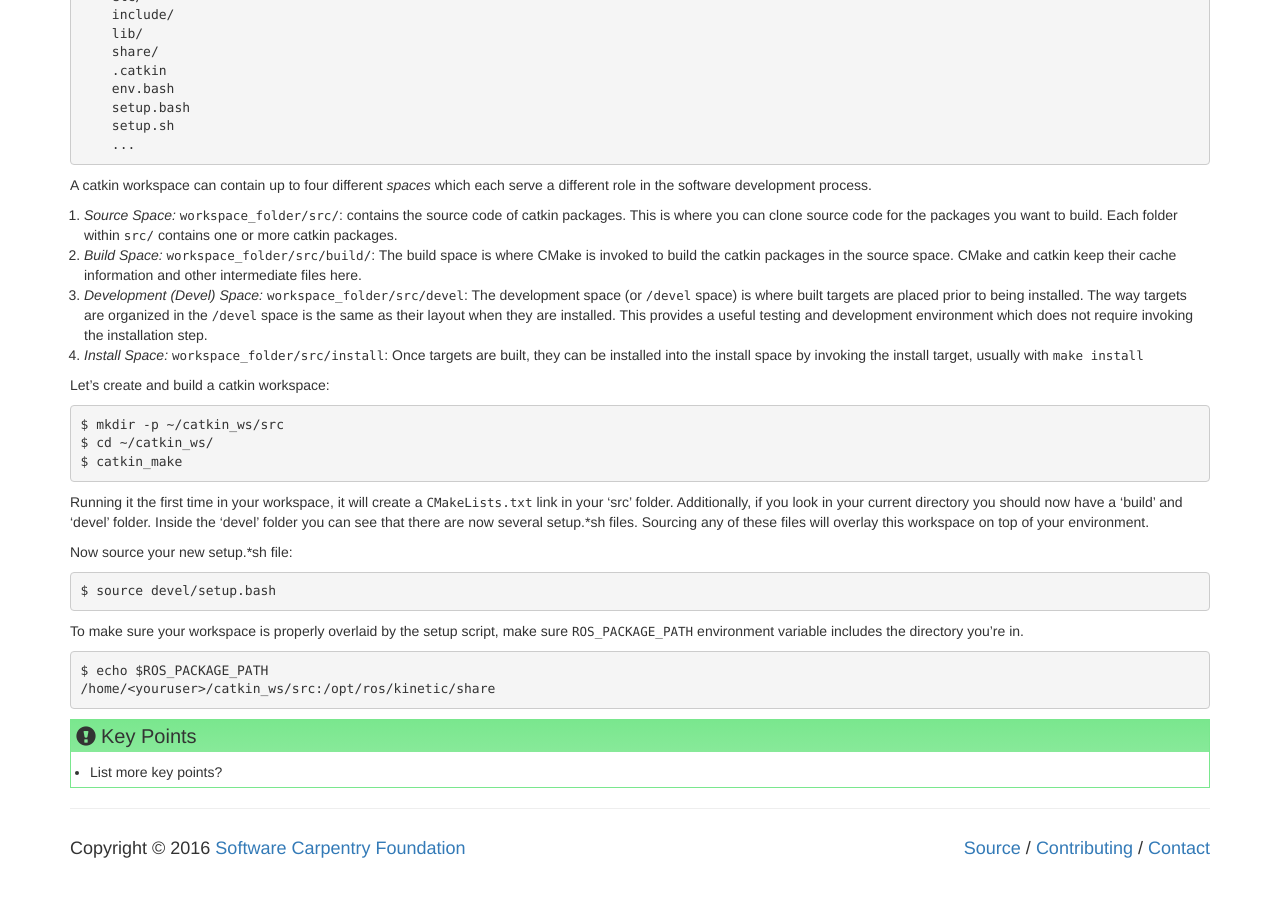
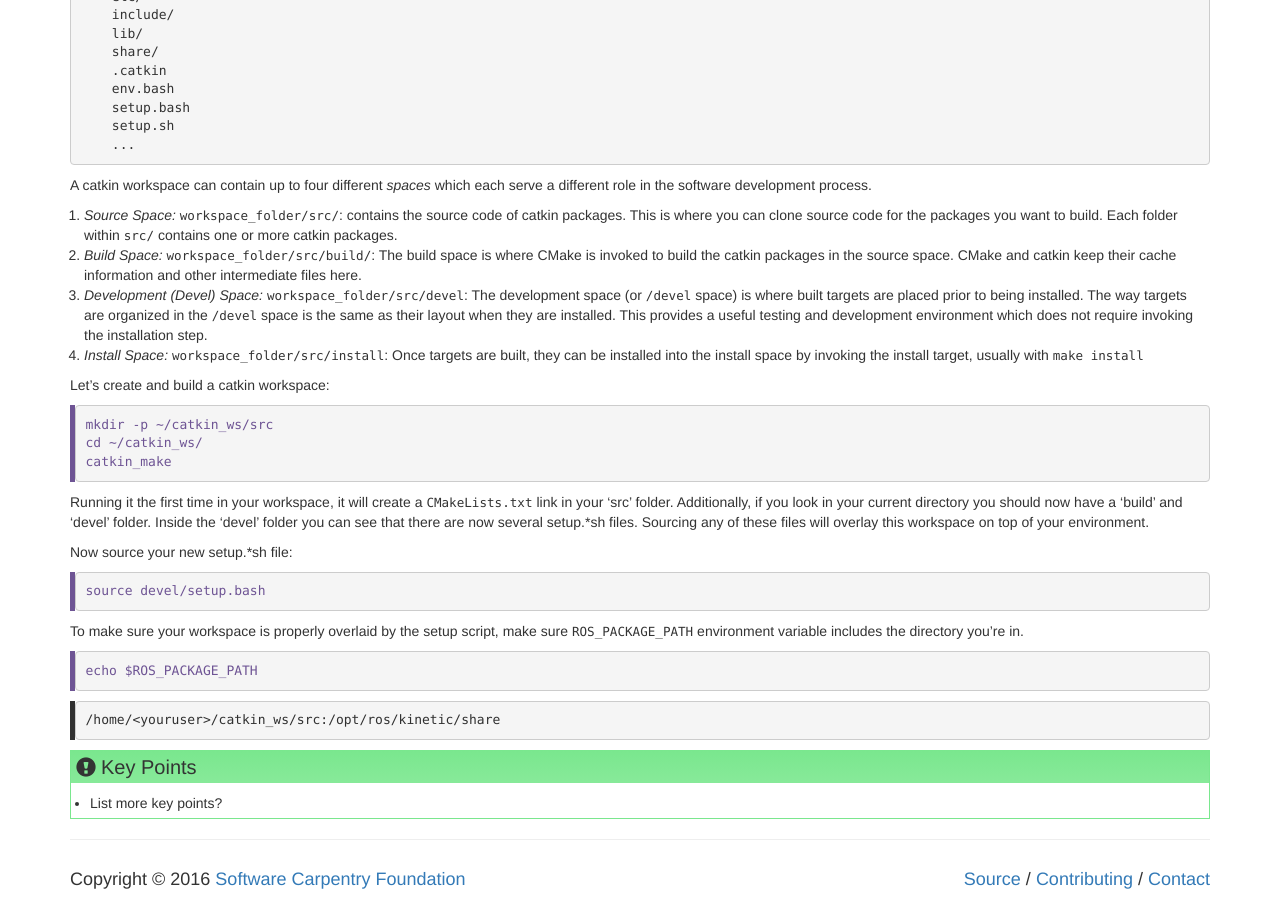
Before and after one commit to mark-toma/ros-workshop, a Jekyll site: the page built from _episodes/11-ros-overview.md, in a window 1280 px wide and 900 px high, scrolled down 2607 px. Built offline with Jekyll 4.4.1, drawn with Linux system fonts in a browser that asks for light colours; before the commit the page ends 3476 px from its top, so only the background shows below that.

Commit message:
add bash metadata to 11-ros-overview
This one actually had an output block

````diff
--- a/_episodes/11-ros-overview.md
+++ b/_episodes/11-ros-overview.md
@@ -23,6 +23,7 @@ The Robotics Operating System is not an operating system in the way that Windows
    ```
    sudo apt-get install ros-indigo-turtlesim
    ```
+   {: .bash}
 
 2. **Starting TurtleSim**
 
@@ -33,6 +34,7 @@ The Robotics Operating System is not an operating system in the way that Windows
    rosrun turtlesim turtlesim_node
    rosrun turtlesim turtle_teleop_key
    ```
+   {: .bash}
 
    This window shows a simulated, turtle-shaped robot that lives in a square world. If you give your third terminal (the one executing the `turtle_teleop_key` command) the input focus and press the Up, Down, Left, or Right keys, the turtle will move in response to your commands, leaving a trail behind it.
 
@@ -50,6 +52,7 @@ The Robotics Operating System is not an operating system in the way that Windows
    ```
    rospack list
    ```
+   {: .bash}
 
    Each package is defined by a **manifest**, which is a file called `package.xml`. This file
    defines some details about the package, including its name, version, maintainer, and dependencies.
@@ -60,6 +63,7 @@ The Robotics Operating System is not an operating system in the way that Windows
    ```
    rospack find <package-name>
    ```
+   {: .bash}
 
 4. **The ROS Master**
 
@@ -68,6 +72,7 @@ The Robotics Operating System is not an operating system in the way that Windows
    ```
    roscore
    ```
+   {: .bash}
 
     You should allow the master to continue running for the entire time that you’re using
    ROS. One reasonable workflow is to start `roscore` in one terminal, then open other terminals
@@ -86,12 +91,14 @@ The Robotics Operating System is not an operating system in the way that Windows
    ```
    rosrun <package-name> <executable-name>
    ```
+   {: .bash}
 
    ROS provides a few ways to get information about the nodes that are running at any particular time. To get a list of running nodes, try this command:
 
    ```
    rosnode list
    ```
+   {: .bash}
 
    You’ll see a list of three nodes:
 
@@ -100,6 +107,7 @@ The Robotics Operating System is not an operating system in the way that Windows
    /teleop_turtle
    /turtlesim
    ```
+   {: .output}
 
    The /rosout node is a special node that is started automatically by `roscore`. Its purpose is somewhat similar to the standard output (i.e. `std::cout`) that you might use in a console program.
 
@@ -108,6 +116,7 @@ The Robotics Operating System is not an operating system in the way that Windows
    ```
    rosnode info <node-name>
    ```
+   {: .bash}
 
    The output includes a list of topics for which that node is a **publisher** or **subscriber** -- the services offered by that node, its Linux process identifier (PID), and a summary of the connections it has made to other nodes.
 
@@ -116,6 +125,7 @@ The Robotics Operating System is not an operating system in the way that Windows
    ```
    rosnode kill <node-name>
    ```
+   {: .bash}
 
    (Do not implement it now)
 
@@ -178,22 +188,29 @@ A catkin workspace can contain up to four different *spaces* which each serve a
 Let's create and build a catkin workspace:
 
 ```
-$ mkdir -p ~/catkin_ws/src
-$ cd ~/catkin_ws/
-$ catkin_make
+mkdir -p ~/catkin_ws/src
+cd ~/catkin_ws/
+catkin_make
 ```
+{: .bash}
 
 Running it the first time in your workspace, it will create a `CMakeLists.txt` link in your 'src' folder. Additionally, if you look in your current directory you should now have a 'build' and 'devel' folder. Inside the 'devel' folder you can see that there are now several setup.*sh files. Sourcing any of these files will overlay this workspace on top of your environment.
 
 Now source your new setup.*sh file:
 
 ```
-$ source devel/setup.bash
+source devel/setup.bash
 ```
+{: .bash}
 
 To make sure your workspace is properly overlaid by the setup script, make sure `ROS_PACKAGE_PATH` environment variable includes the directory you're in.
 
 ```
-$ echo $ROS_PACKAGE_PATH
+echo $ROS_PACKAGE_PATH
+```
+{: .bash}
+
+```
 /home/<youruser>/catkin_ws/src:/opt/ros/kinetic/share
 ```
+{: .output}
````
